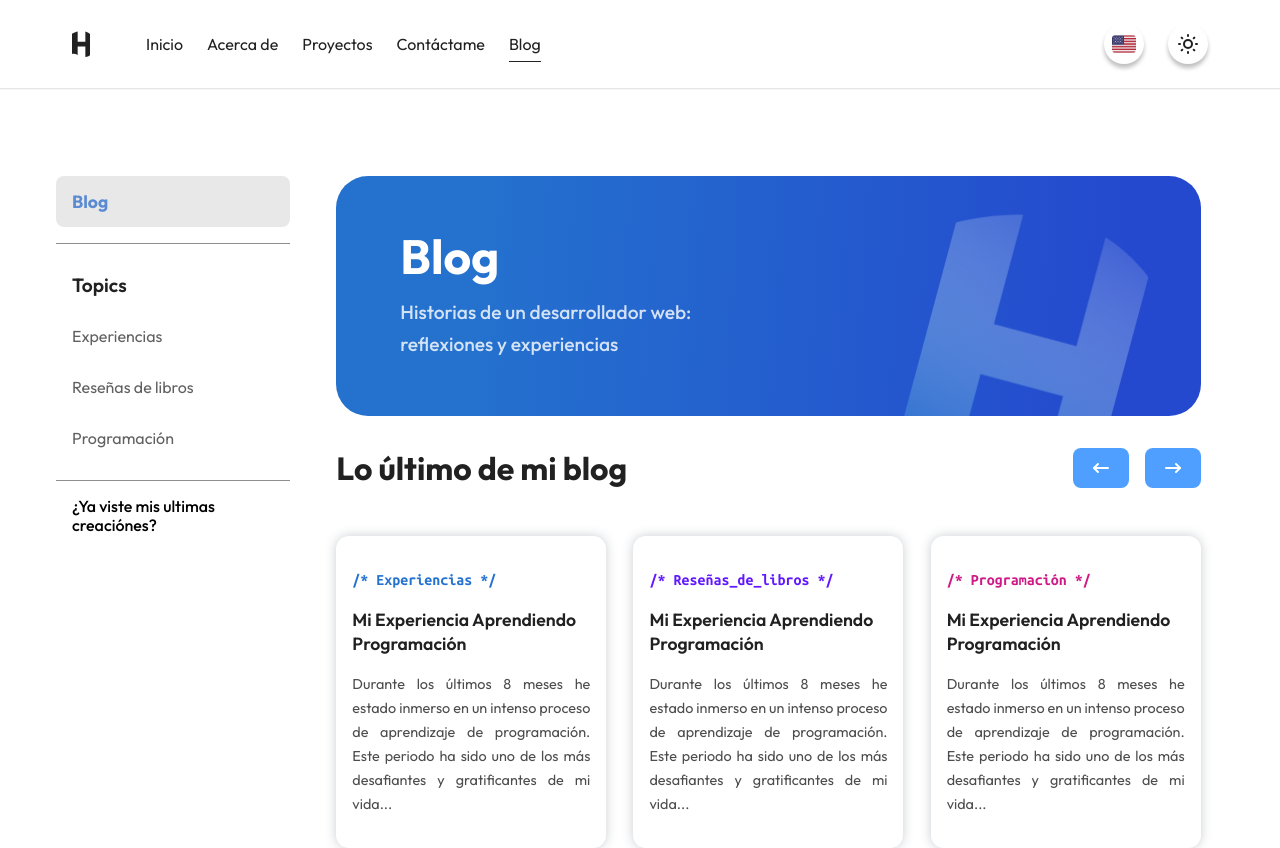
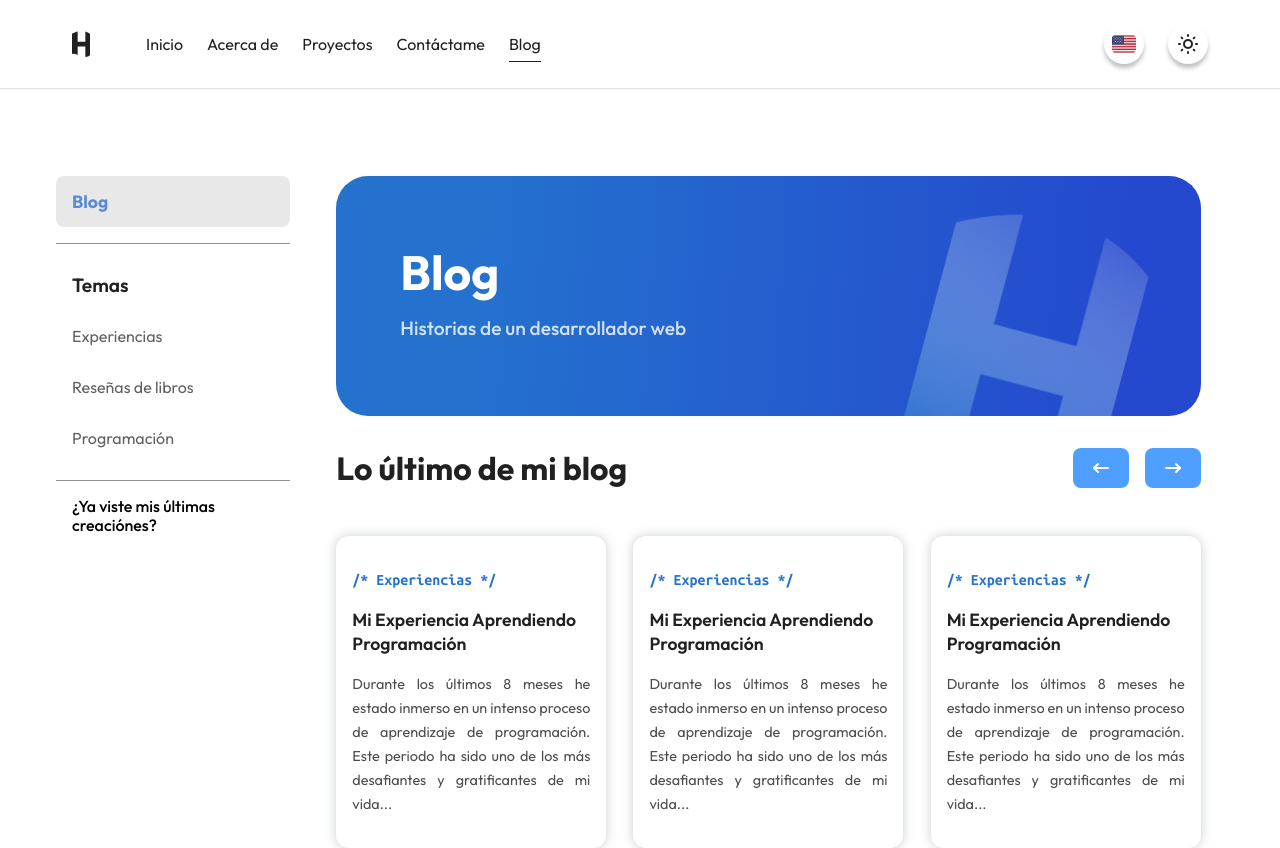
Before and after one commit to YerikAH/portfolio, a React (Vite) app: page /blog in a window 1280 px wide. Shown: the top 848 px of the page. Built offline with nearby package versions, Linux system fonts and the light colour scheme.

Commit message:
Dev: add new components

```diff
--- a/public/data.json
+++ b/public/data.json
@@ -119,7 +119,7 @@
       },
       "blog":{
         "navigation_blog":{
-          "title": ["Blog"],
+          "title": ["Blog","Temas"],
           "topics": [
             {
               "name":"Experiencias",
@@ -281,7 +281,7 @@
       },
       "blog":{
         "navigation_blog":{
-          "title": ["Blog"],
+          "title": ["Blog","Topics"],
           "topics": [
             {
               "name":"Experiencias",
--- a/src/components/pages/Blog.tsx
+++ b/src/components/pages/Blog.tsx
@@ -7,7 +7,9 @@ import Navegator from "../global/Navegator";
 import { HomeBlogProps } from "../../interface/props";
 import Main from "./blog/Main";
 
+
 export default function Blog({ handleChange }: HomeBlogProps) {
+
   return (
     <>
       <Navegator activeSection={4} handleChange={handleChange} />
--- a/src/components/pages/blog/section/SectionFirstBlog.tsx
+++ b/src/components/pages/blog/section/SectionFirstBlog.tsx
@@ -1,116 +1,44 @@
 import {
-  BoxButtons,
   BoxGridBlog,
   BoxGridOne,
   BoxGridTwo,
-  BoxTitle,
-  DecorationBox,
-  DecorationImage,
-  DecorationImageBox,
   GroupBox,
   GroupContent,
   GroupContentLink,
-  HeadlinePrincipal,
-  IconButton,
-  NavigationBox,
-  NavigationGeneral,
-  NavigationSubtitleButton,
-  NavigationTitle,
-  NavigationTitleButton,
   SectionStylesBlog,
-  Separate,
   SpanText,
-  SubtitleOne,
-  SubtitleTwo,
   TextBox,
-  TextDecoration,
   TitleBox,
 } from "../../../../styles/blog/section_first_blog";
 
-import logoGradient from "../../../../assets/static/logo-gradient.svg";
-import ArrowComponent from "../../../images/ArrowComponent";
+import { useContext } from "react";
+import FetchContext from "../../../../context/dataContext";
+import ThemeContext from "../../../../context/themeContext";
+import NavigationBlog from "./first/NavigationBlog";
+import BannerBlog from "./first/BannerBlog";
+import TitleBlog from "./first/TitleBlog";
+import GroupBoxBlog from "./first/GroupBoxBlog";
 
 export default function SectionFirstBlog() {
+  const dataContext = useContext(FetchContext);
+  const themeContext = useContext(ThemeContext);
+  console.log(dataContext.blog.navigation_blog.topics);
   return (
-    <SectionStylesBlog>
+    <FetchContext.Provider value={dataContext}>
+      <ThemeContext.Provider value={themeContext}>
+        <SectionStylesBlog className={themeContext.theme}>
           <BoxGridBlog>
             <BoxGridOne>
-          <NavigationBox>
-            <NavigationTitleButton>Blog</NavigationTitleButton>
-          </NavigationBox>
-          <NavigationGeneral>
-            <Separate />
-            <NavigationBox>
-              <NavigationTitle>Topics</NavigationTitle>
-              <NavigationSubtitleButton>Experiencias</NavigationSubtitleButton>
-              <NavigationSubtitleButton>
-                Reseñas de libros
-              </NavigationSubtitleButton>
-              <NavigationSubtitleButton>Programación</NavigationSubtitleButton>
-            </NavigationBox>
-            <Separate />
-            <NavigationBox>
-              <TextDecoration>¿Ya viste mis ultimas creaciónes?</TextDecoration>
-            </NavigationBox>
-          </NavigationGeneral>
-
+              <NavigationBlog nav={dataContext.blog} />
             </BoxGridOne>
             <BoxGridTwo>
-          <DecorationBox>
-            <HeadlinePrincipal>Blog</HeadlinePrincipal>
-            <SubtitleOne>
-              Historias de un desarrollador web: reflexiones y experiencias
-            </SubtitleOne>
-            <DecorationImageBox>
-              <DecorationImage src={logoGradient} />
-            </DecorationImageBox>
-          </DecorationBox>
-          <BoxTitle>
-          <SubtitleTwo>Lo último de mi blog</SubtitleTwo>
-
-          <BoxButtons>
-            <IconButton className="-180deg">
-              <ArrowComponent/>
-            </IconButton>
-            <IconButton>
-            <ArrowComponent/>
-            </IconButton>
-          </BoxButtons>
-          </BoxTitle>
-          <GroupBox>
-            <GroupContent>
-              <GroupContentLink></GroupContentLink>
-              <SpanText className="var(--blue-brig)">/* Experiencias */</SpanText>
-              <TitleBox>Mi Experiencia Aprendiendo Programación</TitleBox>
-              <TextBox>
-                Durante los últimos 8 meses he estado inmerso en un intenso
-                proceso de aprendizaje de programación. Este periodo ha sido uno
-                de los más desafiantes y gratificantes de mi vida...
-              </TextBox>
-            </GroupContent>
-            <GroupContent>
-              <GroupContentLink></GroupContentLink>
-              <SpanText className="var(--purple-brig)">/* Reseñas_de_libros */</SpanText>
-              <TitleBox>Mi Experiencia Aprendiendo Programación</TitleBox>
-              <TextBox>
-                Durante los últimos 8 meses he estado inmerso en un intenso
-                proceso de aprendizaje de programación. Este periodo ha sido uno
-                de los más desafiantes y gratificantes de mi vida...
-              </TextBox>
-            </GroupContent>
-            <GroupContent>
-              <GroupContentLink></GroupContentLink>
-              <SpanText className="var(--pink-brig)">/* Programación */</SpanText>
-              <TitleBox>Mi Experiencia Aprendiendo Programación</TitleBox>
-              <TextBox>
-                Durante los últimos 8 meses he estado inmerso en un intenso
-                proceso de aprendizaje de programación. Este periodo ha sido uno
-                de los más desafiantes y gratificantes de mi vida...
-              </TextBox>
-            </GroupContent>
-          </GroupBox>
+              <BannerBlog nav={dataContext.blog} />
+              <TitleBlog />
+              <GroupBoxBlog nav={dataContext.blog}/>
             </BoxGridTwo>
           </BoxGridBlog>
         </SectionStylesBlog>
+      </ThemeContext.Provider>
+    </FetchContext.Provider>
   );
 }
--- /dev/null
+++ b/src/components/pages/blog/section/first/BannerBlog.tsx
@@ -0,0 +1,21 @@
+import { NavigationBlogProps } from "../../../../../interface/props";
+import {
+  DecorationBox,
+  DecorationImage,
+  DecorationImageBox,
+  HeadlinePrincipal,
+  SubtitleOne,
+} from "../../../../../styles/blog/section_first_blog";
+
+import logoGradient from "../../../../../assets/static/logo-gradient.svg";
+export default function BannerBlog({ nav }: NavigationBlogProps) {
+  return (
+    <DecorationBox>
+      <HeadlinePrincipal>{nav.banner.title}</HeadlinePrincipal>
+      <SubtitleOne>{nav.banner.subtitle}</SubtitleOne>
+      <DecorationImageBox>
+        <DecorationImage src={logoGradient} />
+      </DecorationImageBox>
+    </DecorationBox>
+  );
+}
--- /dev/null
+++ b/src/components/pages/blog/section/first/GroupBoxBlog.tsx
@@ -0,0 +1,31 @@
+import React from "react";
+import { NavigationBlogProps } from "../../../../../interface/props";
+import {
+  GroupBox,
+  GroupContent,
+  GroupContentLink,
+  SpanText,
+  TextBox,
+  TitleBox,
+} from "../../../../../styles/blog/section_first_blog";
+
+export default function GroupBoxBlog({ nav }: NavigationBlogProps) {
+  return (
+    <GroupBox>
+
+        {nav.blog_preview.map((item, i) => (
+          <GroupContent>
+            <GroupContentLink></GroupContentLink>
+            <SpanText className="var(--blue-brig)">/* Experiencias */</SpanText>
+            <TitleBox>{item.title}</TitleBox>
+            <TextBox>
+              Durante los últimos 8 meses he estado inmerso en un intenso
+              proceso de aprendizaje de programación. Este periodo ha sido uno
+              de los más desafiantes y gratificantes de mi vida...
+            </TextBox>
+          </GroupContent>
+        ))}
+
+    </GroupBox>
+  );
+}
--- /dev/null
+++ b/src/components/pages/blog/section/first/NavigationBlog.tsx
@@ -0,0 +1,41 @@
+import { NavigationBlogProps } from "../../../../../interface/props";
+import {
+  NavigationBox,
+  NavigationGeneral,
+  NavigationSubtitleButton,
+  NavigationTitle,
+  NavigationTitleButton,
+  Separate,
+  TextDecoration,
+} from "../../../../../styles/blog/section_first_blog";
+
+export default function NavigationBlog({ nav } : NavigationBlogProps) {
+  return (
+    <>
+      <NavigationBox>
+        <NavigationTitleButton>
+          {nav.navigation_blog.title[0]}
+        </NavigationTitleButton>
+      </NavigationBox>
+      <NavigationGeneral>
+        <Separate />
+        <NavigationBox>
+          <NavigationTitle>
+            {nav.navigation_blog.title[1]}
+          </NavigationTitle>
+          {nav.navigation_blog.topics.map((item, i) => (
+            <NavigationSubtitleButton key={i}>
+              {item.name}
+            </NavigationSubtitleButton>
+          ))}
+        </NavigationBox>
+        <Separate />
+        <NavigationBox>
+          <TextDecoration>
+            {nav.navigation_blog.project}
+          </TextDecoration>
+        </NavigationBox>
+      </NavigationGeneral>
+    </>
+  );
+}
--- /dev/null
+++ b/src/components/pages/blog/section/first/TitleBlog.tsx
@@ -0,0 +1,18 @@
+import { BoxButtons, BoxTitle, IconButton, SubtitleTwo } from "../../../../../styles/blog/section_first_blog";
+import ArrowComponent from "../../../../images/ArrowComponent";
+
+export default function TitleBlog() {
+  return (
+    <BoxTitle>
+    <SubtitleTwo>Lo último de mi blog</SubtitleTwo>
+    <BoxButtons>
+      <IconButton className="-180deg">
+        <ArrowComponent />
+      </IconButton>
+      <IconButton>
+        <ArrowComponent />
+      </IconButton>
+    </BoxButtons>
+  </BoxTitle>
+  )
+}
--- a/src/enum/LanguageEnum.tsx
+++ b/src/enum/LanguageEnum.tsx
@@ -17,3 +17,14 @@ export enum Sections{
   projects = "projects",
   contact = "contact"
 }
+
+export enum TopicsEnum{
+  exp = "exp",
+  review = "review",
+  code = "code"
+}
+export enum TopicsColorEnum{
+  blue = "var(--blue-brig)",
+  pink = "var(--pink-brig)",
+  purple = "var(--purple-brig)"
+}
--- a/src/interface/data.ts
+++ b/src/interface/data.ts
@@ -1,3 +1,5 @@
+import { TopicsEnum } from "../enum/LanguageEnum";
+
 export interface Welcome {
   language: Language;
   photo_url: string;
@@ -28,7 +30,7 @@ export interface Banner {
 
 export interface BlogPreview {
   id:          string;
-  word:        string;
+  word:        TopicsEnum;
   title:       string;
   description: string;
 }
@@ -41,7 +43,7 @@ export interface NavigationBlog {
 
 export interface Topic {
   name: string;
-  word: string;
+  word: TopicsEnum;
 }
 
 
```
Also changed, not shown: src/interface/props.ts (+7 -0 lines). Lines whose indentation alone changed are shown as unchanged.
